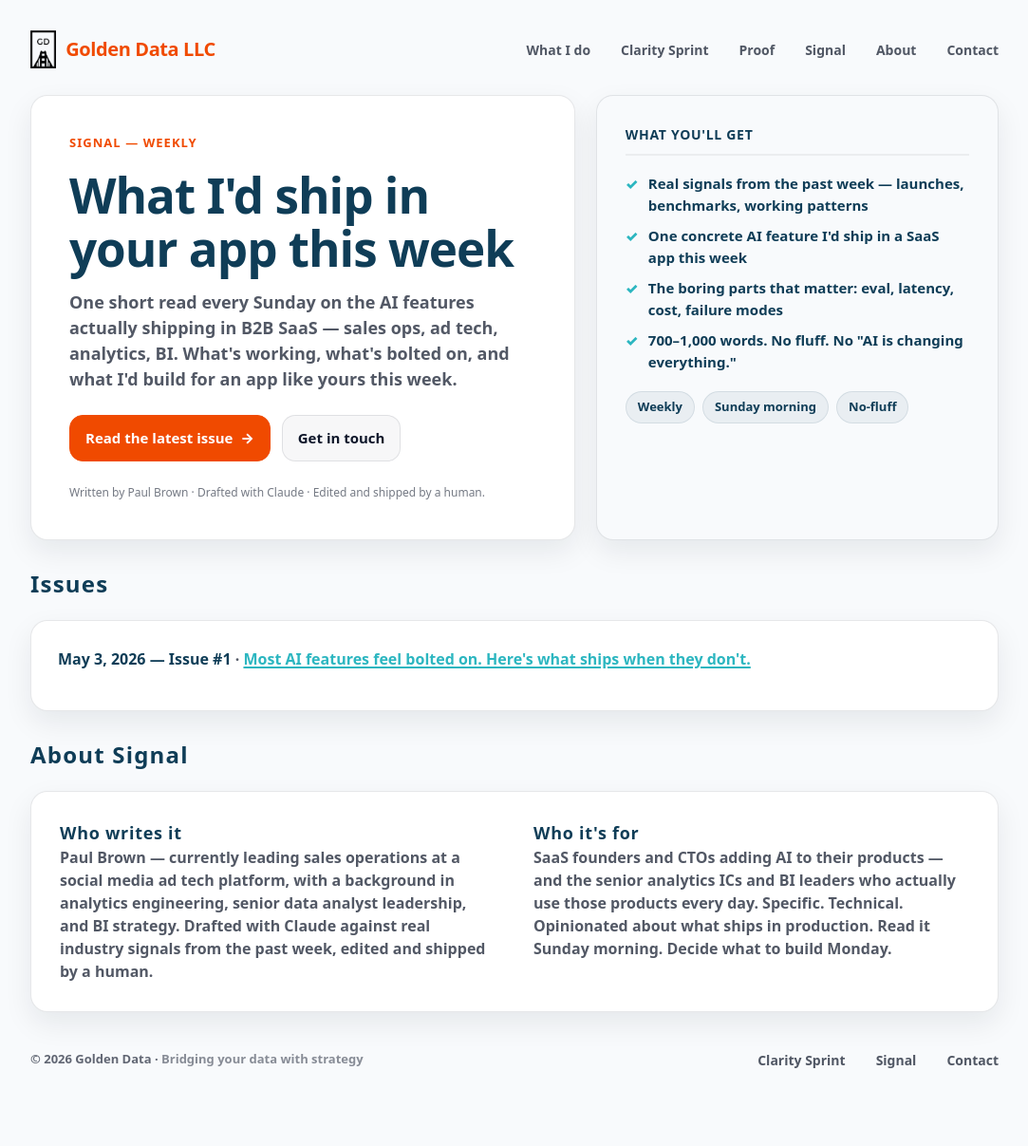
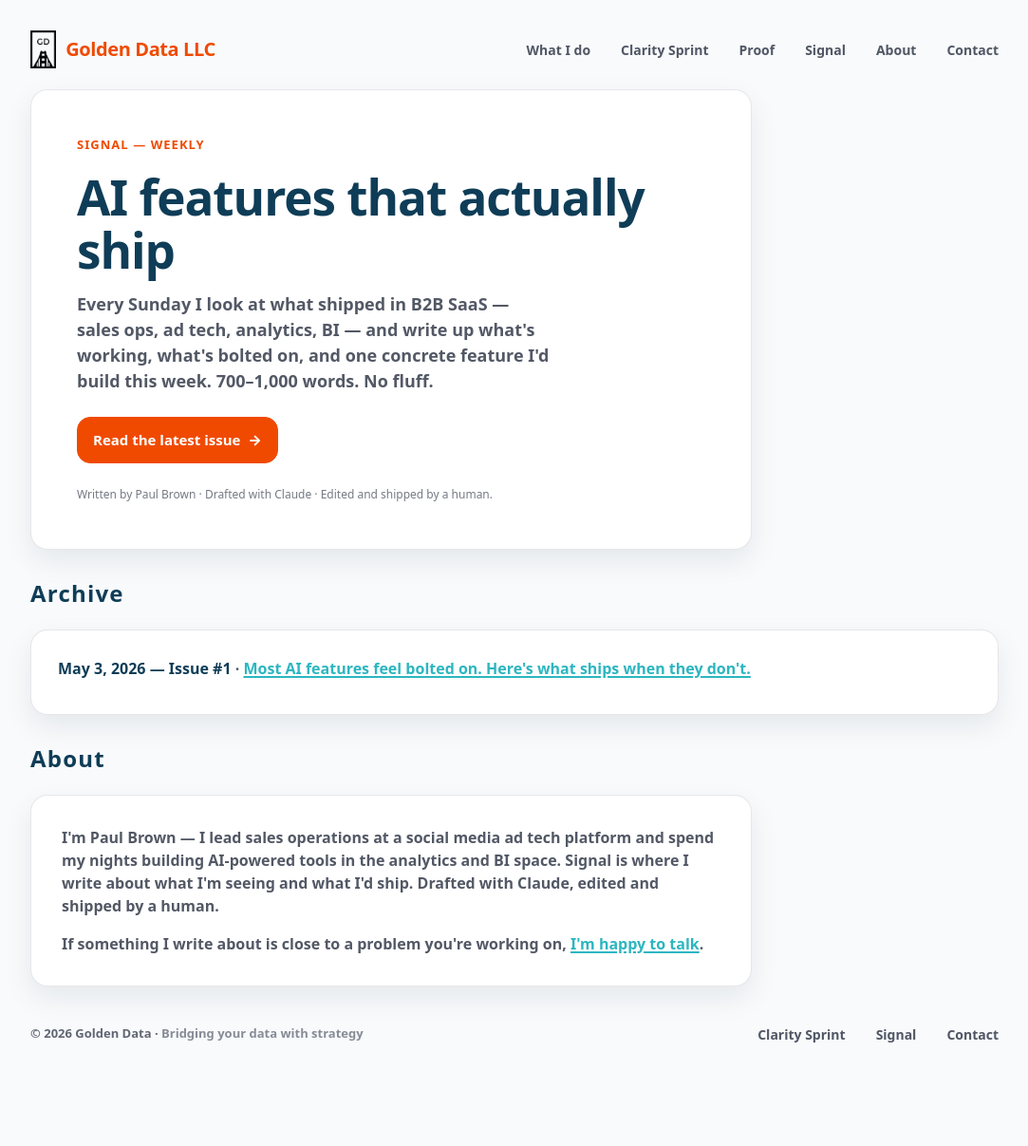
Before and after one commit to browningtons/golden-data, a Jekyll site: the page built from signal/index.html, in a window 1280 px wide. Shown: the whole page at 95% size, without its empty margins (98-1181 px from the left). Built offline with Jekyll 4.4.1, drawn with Linux system fonts in a browser that asks for light colours; after the commit the page ends 1180 px from its top, so only the background shows below that.

Commit message:
Make Signal page read like a newsletter, not a sales funnel
Replaced the dual-CTA hero + value-prop sidebar with a single-column
header focused on the writing. Softened the per-issue CTA from a full
pitch block to a one-liner. Consolidated the split about cards into a
short first-person paragraph.

Co-Authored-By: Claude Opus 4.6 <noreply@anthropic.com>

```diff
--- a/signal/index.html
+++ b/signal/index.html
@@ -1,57 +1,38 @@
 ---
 layout: default
 title: Signal
-description: Signal — the weekly newsletter from Golden Data on AI features that ship in B2B SaaS. Sales ops, ad tech, analytics, BI. Sunday morning, 700–1,000 words, no fluff.
+description: Signal — a weekly newsletter about AI features that actually ship in B2B SaaS. Sales ops, ad tech, analytics, BI. Sunday mornings.
 ---
-<div class="hero">
-  <div class="card hero-main">
+<div class="signal-header">
+  <div class="card" style="padding: 48px; max-width: 760px;">
     <p class="eyebrow">Signal — Weekly</p>
 
-    <h1>What I'd ship in your app this week</h1>
+    <h1>AI features that actually ship</h1>
     <p class="subtitle">
-      One short read every Sunday on the AI features actually shipping in B2B SaaS — sales ops, ad tech, analytics, BI.
-      What's working, what's bolted on, and what I'd build for an app like yours this week.
+      Every Sunday I look at what shipped in B2B SaaS — sales ops, ad tech, analytics, BI — and
+      write up what's working, what's bolted on, and one concrete feature I'd build this week.
+      700–1,000 words. No fluff.
     </p>
 
-    <div class="cta-row">
-      <a class="btn btn-primary" href="2026-05-03.html">
-        Read the latest issue <span aria-hidden="true">→</span>
-      </a>
-      <a class="btn btn-secondary" href="{{ '/' | relative_url }}#contact">Get in touch</a>
-    </div>
+    <a class="btn btn-primary" href="2026-05-03.html">
+      Read the latest issue <span aria-hidden="true">→</span>
+    </a>
 
     <div class="micro">
       Written by Paul Brown · Drafted with Claude · Edited and shipped by a human.
     </div>
   </div>
-
-  <aside class="card hero-side value-card">
-    <p class="side-title">What you'll get</p>
-
-    <ul class="list-check value-list">
-      <li>Real signals from the past week — launches, benchmarks, working patterns</li>
-      <li>One concrete AI feature I'd ship in a SaaS app this week</li>
-      <li>The boring parts that matter: eval, latency, cost, failure modes</li>
-      <li>700–1,000 words. No fluff. No "AI is changing everything."</li>
-    </ul>
-
-    <div class="badge-row">
-      <span class="tag">Weekly</span>
-      <span class="tag">Sunday morning</span>
-      <span class="tag">No-fluff</span>
-    </div>
-  </aside>
 </div>
 
 <section id="issues">
   <div class="section-header">
-    <h2>Issues</h2>
+    <h2>Archive</h2>
     <div class="rule" aria-hidden="true"></div>
   </div>
 
   <div class="card" style="padding: 28px;">
     <ul style="padding: 0; list-style: none; margin: 0;">
-      <li style="margin-bottom: 14px;">
+      <li>
         <strong style="color: var(--heading-color);">May 3, 2026 — Issue #1</strong> ·
         <a href="2026-05-03.html">Most AI features feel bolted on. Here's what ships when they don't.</a>
       </li>
@@ -61,26 +42,19 @@ description: Signal — the weekly newsletter from Golden Data on AI features th
 
 <section id="about-signal">
   <div class="section-header">
-    <h2>About Signal</h2>
+    <h2>About</h2>
     <div class="rule" aria-hidden="true"></div>
   </div>
 
-  <div class="card split-card">
-    <div>
-      <h3>Who writes it</h3>
-      <p>
-        Paul Brown — currently leading sales operations at a social media ad tech platform, with a background in
-        analytics engineering, senior data analyst leadership, and BI strategy. Drafted with Claude against real
-        industry signals from the past week, edited and shipped by a human.
-      </p>
-    </div>
-    <div>
-      <h3>Who it's for</h3>
-      <p>
-        SaaS founders and CTOs adding AI to their products — and the senior analytics ICs and BI leaders who
-        actually use those products every day. Specific. Technical. Opinionated about what ships in production.
-        Read it Sunday morning. Decide what to build Monday.
-      </p>
-    </div>
+  <div class="card" style="padding: 32px; max-width: 760px;">
+    <p>
+      I'm Paul Brown — I lead sales operations at a social media ad tech platform and spend my nights
+      building AI-powered tools in the analytics and BI space. Signal is where I write about what I'm
+      seeing and what I'd ship. Drafted with Claude, edited and shipped by a human.
+    </p>
+    <p style="margin-top: 16px;">
+      If something I write about is close to a problem you're working on,
+      <a href="{{ '/' | relative_url }}#contact">I'm happy to talk</a>.
+    </p>
   </div>
 </section>
```
Also changed, not shown: _layouts/issue.html (+2 -11 lines).
